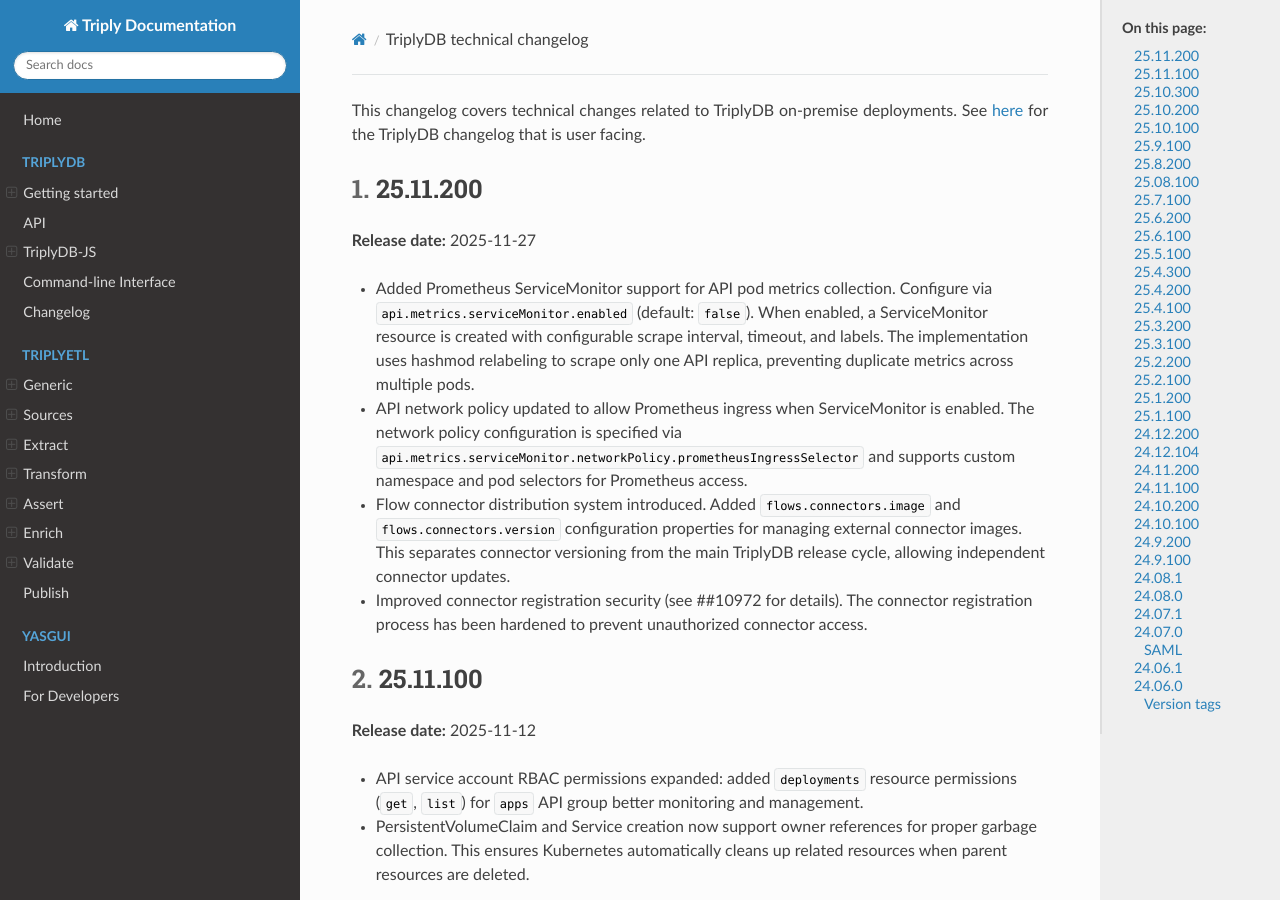
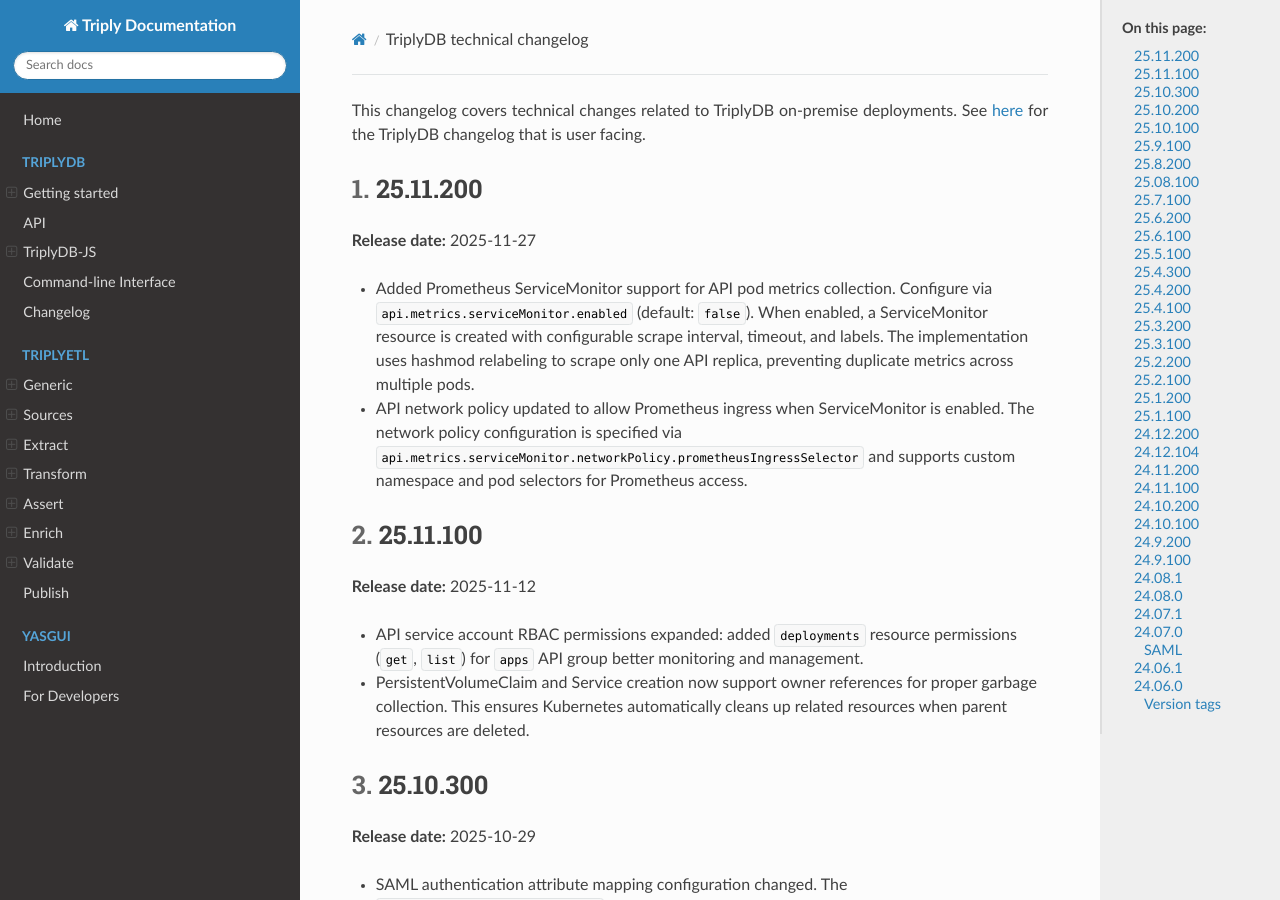
Before and after one commit to TriplyDB/Documentation, an MkDocs documentation site: the page built from docs/triplydb-technical-changelog/index.md, in a window 1280 px wide and 900 px high. Built offline with MkDocs 1.6.1, drawn with Linux system fonts in a browser that asks for light colours.

Commit message:
removed flow related items in changelog

```diff
--- a/docs/triplydb-technical-changelog/index.md
+++ b/docs/triplydb-technical-changelog/index.md
@@ -14,8 +14,6 @@
 
 - Added Prometheus ServiceMonitor support for API pod metrics collection. Configure via `api.metrics.serviceMonitor.enabled` (default: `false`). When enabled, a ServiceMonitor resource is created with configurable scrape interval, timeout, and labels. The implementation uses hashmod relabeling to scrape only one API replica, preventing duplicate metrics across multiple pods.
 - API network policy updated to allow Prometheus ingress when ServiceMonitor is enabled. The network policy configuration is specified via `api.metrics.serviceMonitor.networkPolicy.prometheusIngressSelector` and supports custom namespace and pod selectors for Prometheus access.
-- Flow connector distribution system introduced. Added `flows.connectors.image` and `flows.connectors.version` configuration properties for managing external connector images. This separates connector versioning from the main TriplyDB release cycle, allowing independent connector updates.
-- Improved connector registration security (see ##10972 for details). The connector registration process has been hardened to prevent unauthorized connector access.
 
 ## 25.11.100 {#25.11.100}
 
```
